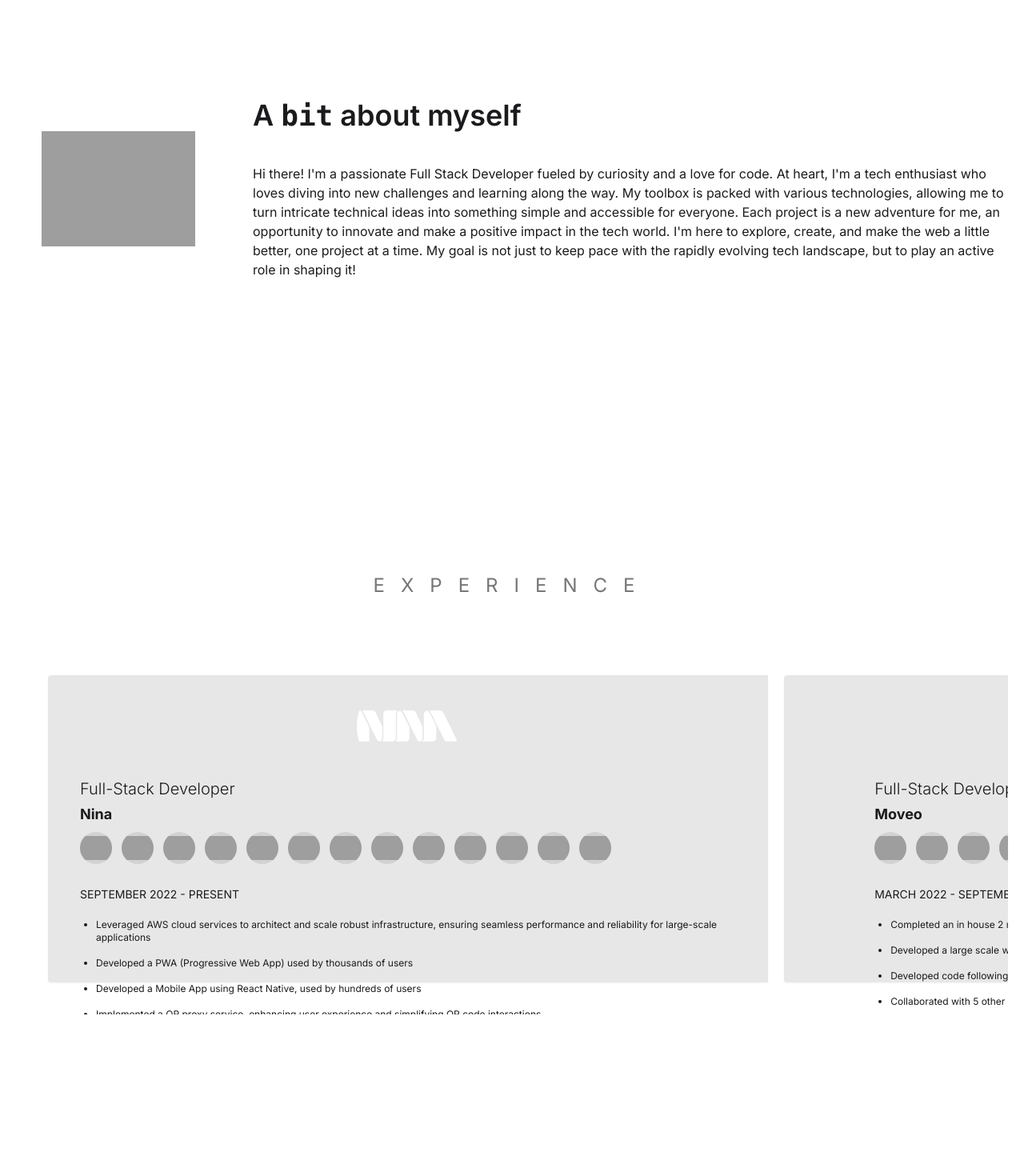
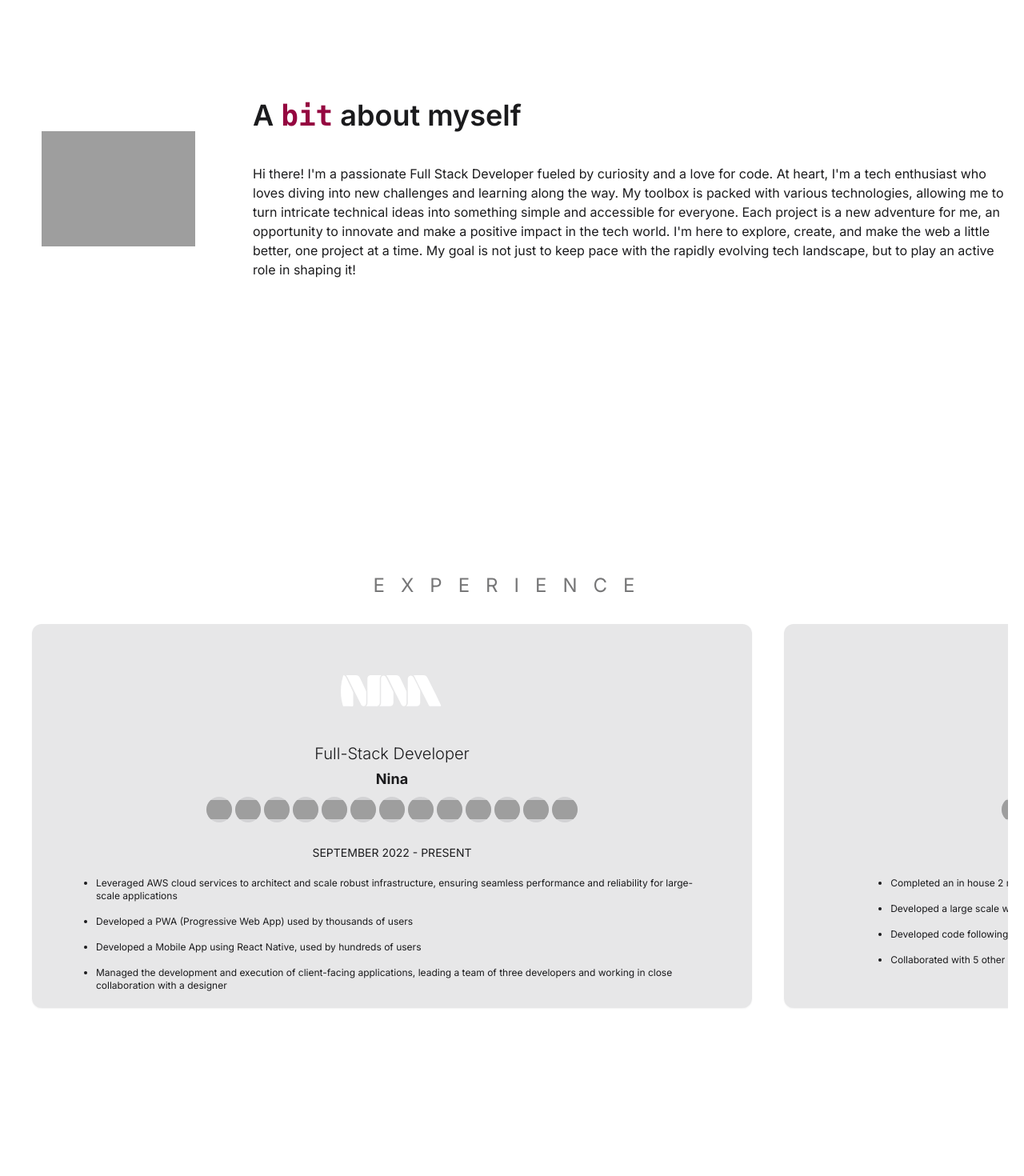
Before and after one commit to OmerNaveh/nextPortfolio, a Next.js app: page / in a window 1280 px wide. Shown: the part 1080-2550 px from the top of the page at 80% size. Built offline with nearby package versions, Linux system fonts and the light colour scheme; grey boxes are pictures that could not be loaded.

Commit message:
fixed projects component layout

```diff
--- a/src/app/globals.css
+++ b/src/app/globals.css
@@ -74,3 +74,6 @@
     @apply bg-background text-foreground;
   }
 }
+.height-important {
+  height: 2.5rem !important;
+}
--- a/src/app/page.tsx
+++ b/src/app/page.tsx
@@ -1,8 +1,8 @@
 import About from "@/components/About";
 import Experience from "@/components/Experience";
 import Hero from "@/components/Hero";
+import Skills from "@/components/Skills";
 import Projects from "@/components/Projects";
-import Skills from "@/components/Skills";
 
 export default function Home() {
   return (
--- a/src/components/About.tsx
+++ b/src/components/About.tsx
@@ -25,7 +25,7 @@ const About = () => {
       />
       <div className="space-y-10 px-0 mid:px-10">
         <h4 className="text-4xl font-semibold">
-          A <code>bit</code> about myself
+          A <code className="text-[#950740]">bit</code> about myself
         </h4>
         <p>
           Hi there! I'm a passionate Full Stack Developer fueled by curiosity
--- a/src/components/Experience.tsx
+++ b/src/components/Experience.tsx
@@ -29,7 +29,6 @@ const Experience = () => {
         "Leveraged AWS cloud services to architect and scale robust infrastructure, ensuring seamless performance and reliability for large-scale applications",
         "Developed a PWA (Progressive Web App) used by thousands of users",
         "Developed a Mobile App using React Native, used by hundreds of users",
-        "Implemented a QR proxy service, enhancing user experience and simplifying QR code interactions",
         "Managed the development and execution of client-facing applications, leading a team of three developers and working in close collaboration with a designer",
       ],
       date: "September 2022 - Present",
@@ -66,14 +65,14 @@ const Experience = () => {
       initial={{ opacity: 0 }}
       whileInView={{ opacity: 1 }}
       transition={{ duration: 1 }}
-      className="flex h-screen overflow-hidden w-full space-y-8 relative text-center md:text-left md:flex-row
-      max-w-7xl mx-auto px-5 items-center justify-evenly snap-center md:gap-10
+      className="flex h-screen overflow-hidden w-full relative text-center md:text-left flex-col
+      max-w-7xl mx-auto px-5 items-center snap-center md:gap-10
       "
     >
-      <h3 className="absolute top-24 uppercase tracking-[20px] text-2xl text-primary/60">
+      <h3 className="absolute text-center top-12 md:top-24 left-0 right-0 mx-auto uppercase tracking-[20px] text-2xl text-primary/60">
         Experience
       </h3>
-      <div className="w-full flex space-x-5 overflow-x-scroll p-10 snap-x snap-mandatory">
+      <div className="w-full pt-28 md:pt-40 pb-5 flex overflow-x-scroll overflow-y-hidden snap-x snap-mandatory">
         {experience.map((exp) => (
           <ExperienceCard key={exp.companyName} {...exp} />
         ))}
--- a/src/components/ExperienceCard.tsx
+++ b/src/components/ExperienceCard.tsx
@@ -10,18 +10,18 @@ const ExperienceCard = ({
   date,
 }: companyExp) => {
   return (
-    <article className="flex flex-col rounded-l items-center flex-shrink-0 snap-center w-full md:w-[600px] xl:w-[900px] bg-primary/10 shadow-sm">
+    <article className="flex flex-col rounded-xl p-5 mx-5 items-center flex-shrink-0 snap-center w-full md:w-[600px] xl:w-[900px] bg-primary/10 shadow-sm">
       <Image
         src={companyLogo}
         alt="Company Image"
         width={200}
         height={200}
-        className="w-32 h-32 rounded-full object-contain"
+        className="w-24 h-24 md:w-32 md:h-32 rounded-full object-contain"
       />
-      <div className="px-0 md:px-10">
+      <div className="px-0 md:px-10 flex flex-col items-center">
         <h4 className="text-xl font-light">{role}</h4>
         <p className="text-lg mt-1 font-bold">{companyName}</p>
-        <div className="flex flex-wrap gap-1 space-x-2 my-2 ">
+        <div className="flex flex-wrap justify-center gap-1 my-2 ">
           {techImages.map((image) => {
             return (
               <Image
@@ -30,13 +30,13 @@ const ExperienceCard = ({
                 alt="Tech Image"
                 width={50}
                 height={50}
-                className="h-10 w-10  bg-primary/10 rounded-full object-contain"
+                className="h-8 w-8 bg-primary/10 rounded-full object-contain"
               />
             );
           })}
         </div>
         <p className="uppercase py-5 text-sm">{date}</p>
-        <ul className="list-disc space-y-4 ml-5 text-sm h-20">
+        <ul className="list-disc space-y-4 ml-5 text-sm">
           {summaryPoints.map((point) => {
             return (
               <li key={point} className="text-xs">
--- a/src/components/Hero.tsx
+++ b/src/components/Hero.tsx
@@ -6,7 +6,7 @@ const Hero = () => {
   return (
     <section
       id="hero"
-      className="flex flex-col justify-center items-center h-screen space-y-8 relative snap-start"
+      className="flex flex-col justify-center items-center h-screen space-y-8 relative snap-start px-5"
     >
       <Image
         src={"/omer-image.jpeg"}
```
